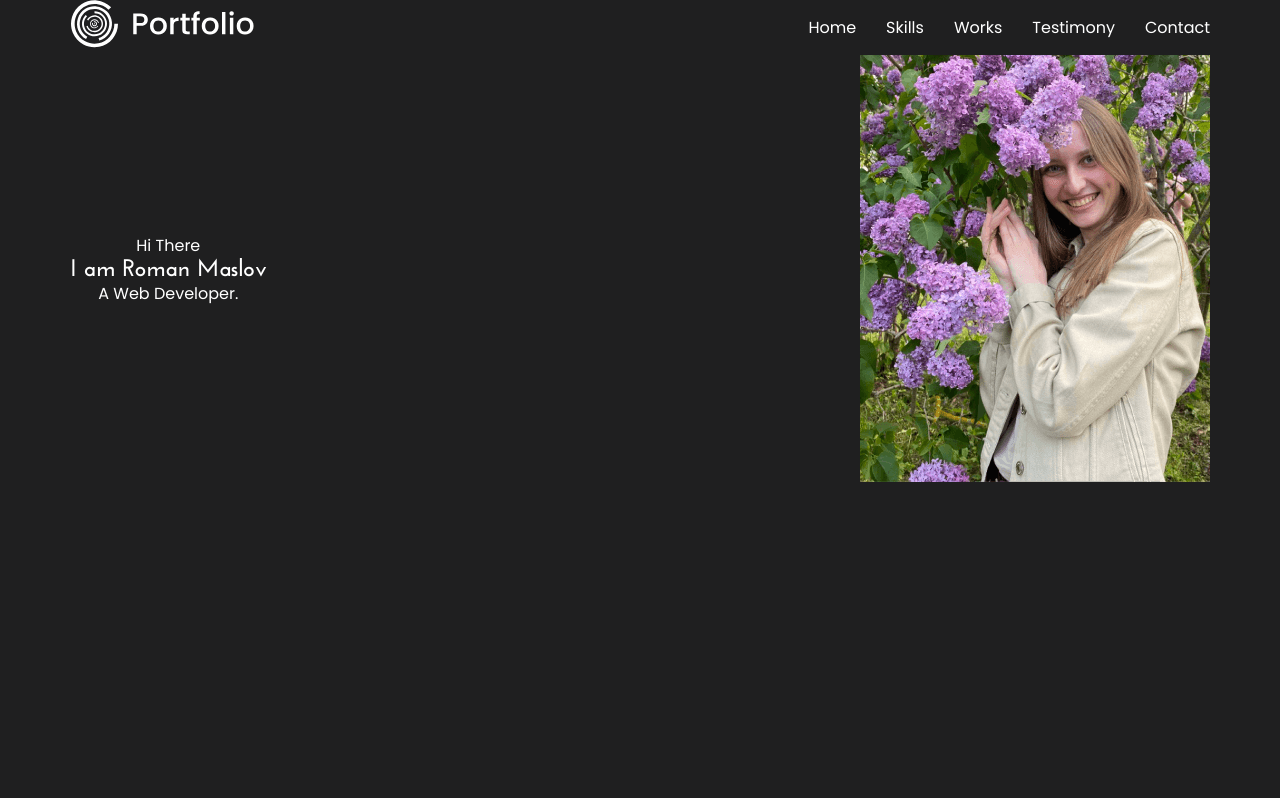
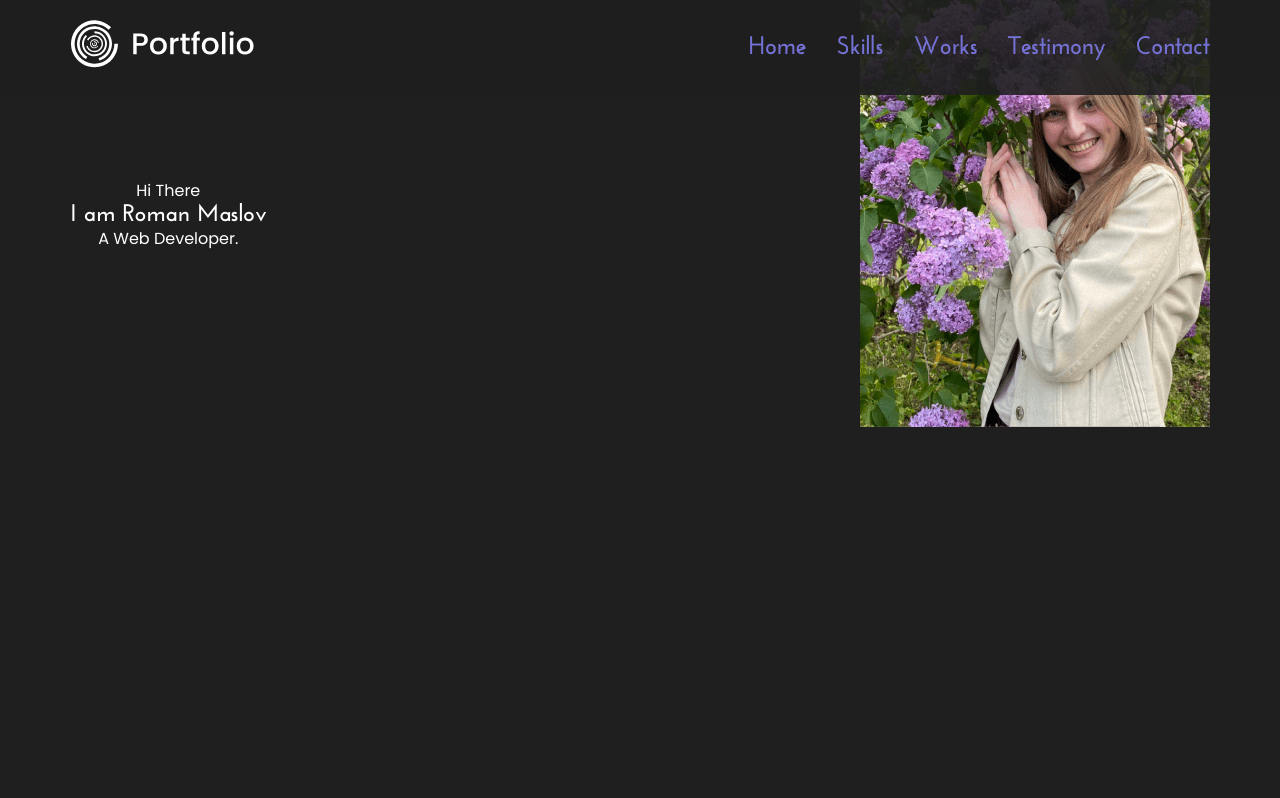
Before and after one commit to Yofukashiya/PortfolioWebsite, a React (Vite) app: page / in a window 1280 px wide. Shown: the top 798 px of the page. Built offline with nearby package versions, Linux system fonts and the light colour scheme.

Commit message:
Refactor Header component to replace Menu with HeaderMenu and update styling for improved layout

```diff
--- a/src/layout/header/Header.tsx
+++ b/src/layout/header/Header.tsx
@@ -1,9 +1,8 @@
 import styled from "styled-components";
 import { Logo } from "../../components/logo/Logo";
-import { Menu } from "../../components/menu/Menu";
 import { Container } from "../../components/Container";
 import { FlexWrapper } from "../../components/FlexWrapper";
-import { Theme } from "../../styles/Theme";
+import { HeaderMenu } from "./headerMenu/HeaderMenu";
 
 const items = ["Home", "Skills", "Works", "Testimony", "Contact"];
 
@@ -13,7 +12,7 @@
 			<Container>
 				<FlexWrapper justify="space-between" align="center">
 					<Logo />
-					<Menu menuItems={items} />
+					<HeaderMenu menuItems={items} />
 				</FlexWrapper>
 			</Container>
 		</StyledHeader>
@@ -21,5 +20,11 @@
 };
 
 const StyledHeader = styled.header`
-	background-color: ${Theme.color.primaryBg};
+	background: rgba(31, 31, 32, 0.9);
+	padding: 20px 0;
+	position: fixed;
+	top: 0;
+	left: 0;
+	right: 0;
+	z-index: 10;
 `;
--- /dev/null
+++ b/src/layout/header/headerMenu/HeaderMenu.tsx
@@ -0,0 +1,90 @@
+import styled from "styled-components";
+import { Theme } from "../../../styles/Theme";
+
+export const HeaderMenu = (props: { menuItems: Array<string> }) => {
+	return (
+		<StyledHeaderMenu>
+			<ul>
+				{props.menuItems.map((item, index) => {
+					return (
+						<ListItem key={index}>
+							<Link href="">
+								{item}
+								<Mask>
+									<span>{item}</span>
+								</Mask>
+								<Mask>
+									<span>{item}</span>
+								</Mask>
+							</Link>
+						</ListItem>
+					);
+				})}
+			</ul>
+		</StyledHeaderMenu>
+	);
+};
+
+const StyledHeaderMenu = styled.nav`
+	ul {
+		display: flex;
+		gap: 30px;
+	}
+`;
+
+const Link = styled.a`
+	font-family: "Josefin Sans", sans-serif;
+	font-weight: 700;
+	font-size: 24px;
+	color: transparent;
+`;
+
+const Mask = styled.span`
+	position: absolute;
+	top: 0;
+	left: 0;
+	display: inline-block;
+	height: 50%;
+	overflow: hidden;
+	color: ${Theme.color.accent};
+
+	& + & {
+		top: 50%;
+		span {
+			display: inline-block;
+			transform: translateY(-50%);
+		}
+	}
+`;
+
+const ListItem = styled.li`
+	position: relative;
+
+	&::before {
+		content: "";
+		display: inline-block;
+		height: 2px;
+		background-color: ${Theme.color.accent};
+		position: absolute;
+		top: 50%;
+		left: -10px;
+		right: -10px;
+		z-index: 1;
+		transform: scale(0);
+	}
+
+	&:hover {
+		&::before {
+			transform: scale(1);
+		}
+
+		${Mask} {
+			color: ${Theme.color.font};
+			transform: skewX(12deg) translateX(3px);
+
+			& + ${Mask} {
+				transform: skewX(12deg) translateX(-3px);
+			}
+		}
+	}
+`;
```
